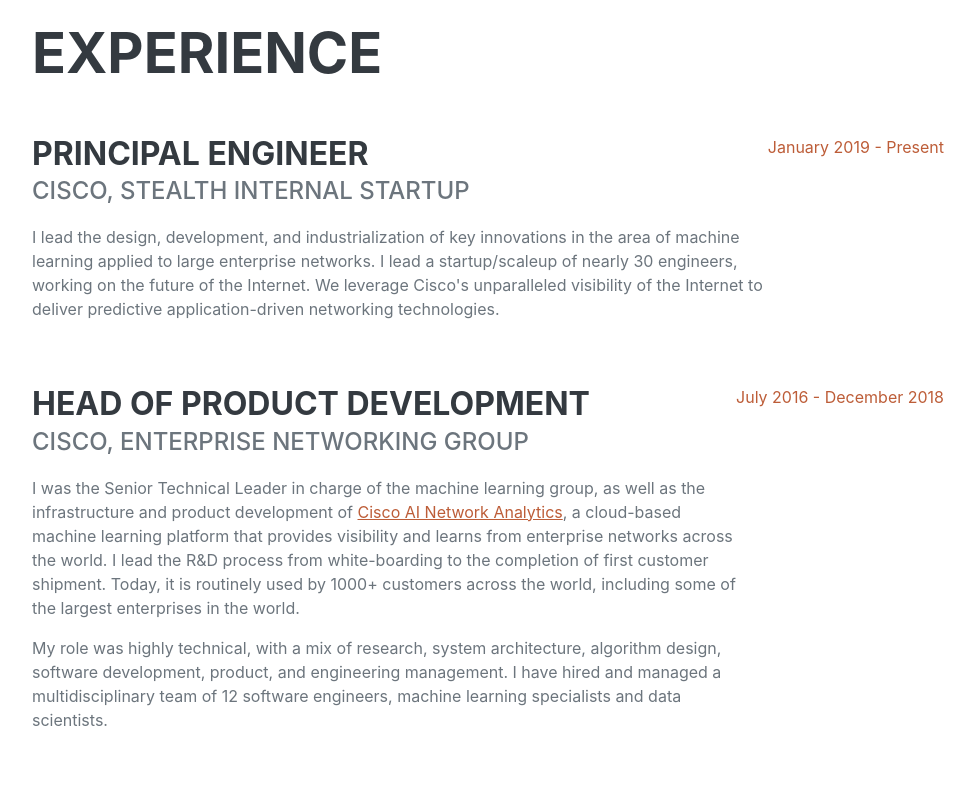
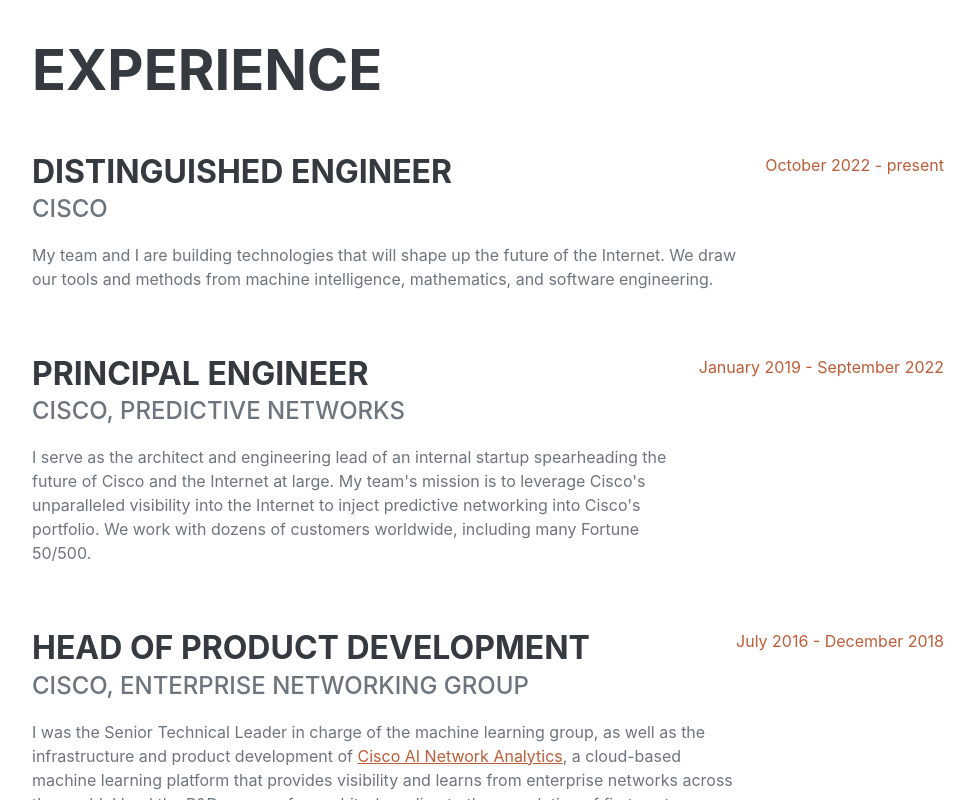
Before and after one commit to gmermoud/gmermoud, a plain HTML site: page public/index.html in a window 1280 px wide. Shown: the part 2000-2800 px from the top of the page, without its empty margins (288-1263 px from the left). Drawn offline with nearby package versions, Linux system fonts and the light colour scheme; a web font is replaced by a local one.

Commit message:
Add promotion to DE and a few fixes

```diff
--- a/public/index.html
+++ b/public/index.html
@@ -49,7 +49,7 @@
                     <span class="text-primary">Mermoud</span>
                 </h1>
                 <div class="subheading mb-2 mt-2">
-                    Principal Engineer at <a href="https://www.cisco.com">Cisco</a> | Computer Scientist | Inventor
+                    Distinguished Engineer at <a href="https://www.cisco.com">Cisco</a> | Computer Scientist | Inventor | Engineering Leader
                 </div>
                 <div class="subheading mb-5">
                     <a href="mailto:gregory.mermoud@gmail.com">gregory.mermoud@gmail.com</a>
@@ -79,12 +79,12 @@
             <div class="resume-section-content">
                 <h2 class="mb-5">Highlights</h2>
                 <div class="subheading mb-3">Innovation and Research</div>
-                <p class="lead mb-4">I authored more than 200 patents (<a href="https://gregorymermoud.ch/go/patents">130+ already
+                <p class="lead mb-4">I authored more than 200 patents (<a href="https://gregorymermoud.ch/go/patents">150+ already
                         issued</a>) in the area of machine learning and artificial intelligence. I also published many <a
                         href="https://gregorymermoud.ch/go/publications">peer-reviewed papers and book chapters</a>. My <a
-                        href="https://en.wikipedia.org/wiki/H-index">H-index</a> is 20. Furthermore, I published two
-                        monograms in the Springer Tracts in Advanced Robotics series (STAR): <a
-                        href="https://link.springer.com/book/10.1007/978-3-319-02609-1">my PhD thesis as a monograph</a>
+                        href="https://en.wikipedia.org/wiki/H-index">H-index</a> is 25 (patents included, which some might
+                        consider as unfair 😅). Furthermore, I published two monograms with Springer: <a
+                        href="https://link.springer.com/book/10.1007/978-3-319-02609-1">my PhD thesis</a>
                         (volume 93) and the <a href="https://www.springer.com/us/book/9783642327223">proceedings</a> of
                         DARS2010 (volume 83).
                 </p>
@@ -129,15 +129,24 @@
                 <h2 class="mb-5">Experience</h2>
                 <div class="d-flex flex-column flex-md-row justify-content-between mb-5">
                     <div class="flex-grow-1">
-                        <h3 class="mb-0">Principal Engineer</h3>
-                        <div class="subheading mb-3">Cisco, Stealth Internal Startup</div>
-                        <p>I lead the design, development, and industrialization of key innovations in the area of machine
-                            learning applied to large enterprise networks. I lead a startup/scaleup of nearly 30 engineers,
-                            working on the future of the Internet. We leverage Cisco's unparalleled visibility of the Internet
-                            to deliver predictive application-driven networking technologies.
+                        <h3 class="mb-0">Distinguished Engineer</h3>
+                        <div class="subheading mb-3">Cisco</div>
+                        <p>My team and I are building technologies that will shape up the future of the Internet. We draw our
+                            tools and methods from machine intelligence, mathematics, and software engineering.
                         </p>
                     </div>
-                    <div class="flex-shrink-0"><span class="text-primary">January 2019 - Present</span></div>
+                    <div class="flex-shrink-0"><span class="text-primary">October 2022 - present</span></div>
+                </div>
+                <div class="d-flex flex-column flex-md-row justify-content-between mb-5">
+                    <div class="flex-grow-1">
+                        <h3 class="mb-0">Principal Engineer</h3>
+                        <div class="subheading mb-3">Cisco, Predictive Networks</div>
+                        <p>I serve as the architect and engineering lead of an internal startup spearheading the future of Cisco and the Internet at large.
+                            My team's mission is to leverage Cisco's unparalleled visibility into the Internet to inject predictive networking into Cisco's
+                            portfolio. We work with dozens of customers worldwide, including many Fortune 50/500.
+                        </p>
+                    </div>
+                    <div class="flex-shrink-0"><span class="text-primary">January 2019 - September 2022</span></div>
                 </div>
                 <div class="d-flex flex-column flex-md-row justify-content-between mb-5">
                     <div class="flex-grow-1">
@@ -149,7 +158,7 @@
                                 AI Network Analytics</a>, a cloud-based machine learning
                             platform that provides visibility and learns from enterprise networks across the world. I lead the
                             R&D process from white-boarding to the completion of first customer shipment. Today, it is routinely
-                            used by 1000+ customers across the world, including some of the largest enterprises in the world.
+                            used by 2100+ customers across the world.
                         </p>
                         <p>
                             My role was highly technical, with a mix of research, system architecture, algorithm design,
```
